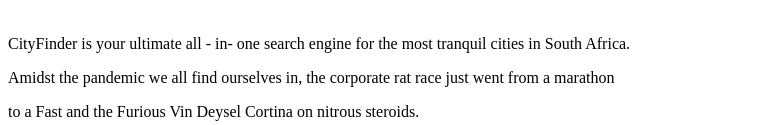
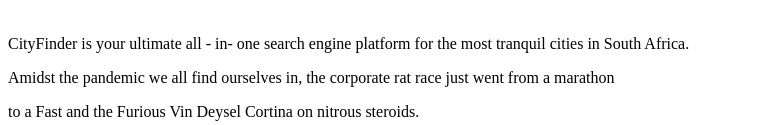
Before and after one commit to YusufIsmail-ux/CityFinder, a plain HTML site: page Cityfinder/index.html in a window 1280 px wide. Shown: the part 417-542 px from the top of the page, without its empty margins (0-763 px from the left). Drawn offline with Linux system fonts and the light colour scheme.

Commit message:
Update index.html

```diff
--- a/Cityfinder/index.html
+++ b/Cityfinder/index.html
@@ -9,7 +9,7 @@
         <img src="images/banner%20image.jpg" height="300" width="700"/>
         <br>
         <br>
-        <p>CityFinder is your ultimate all - in- one search engine for the most tranquil cities in South Africa.</p>
+        <p>CityFinder is your ultimate all - in- one search engine platform for the most tranquil cities in South Africa.</p>
         <p>Amidst the pandemic we all find ourselves in, the corporate rat race just went from a marathon </p>
             <p>to a Fast and the Furious Vin Deysel Cortina on nitrous steroids.</p>
 
```
